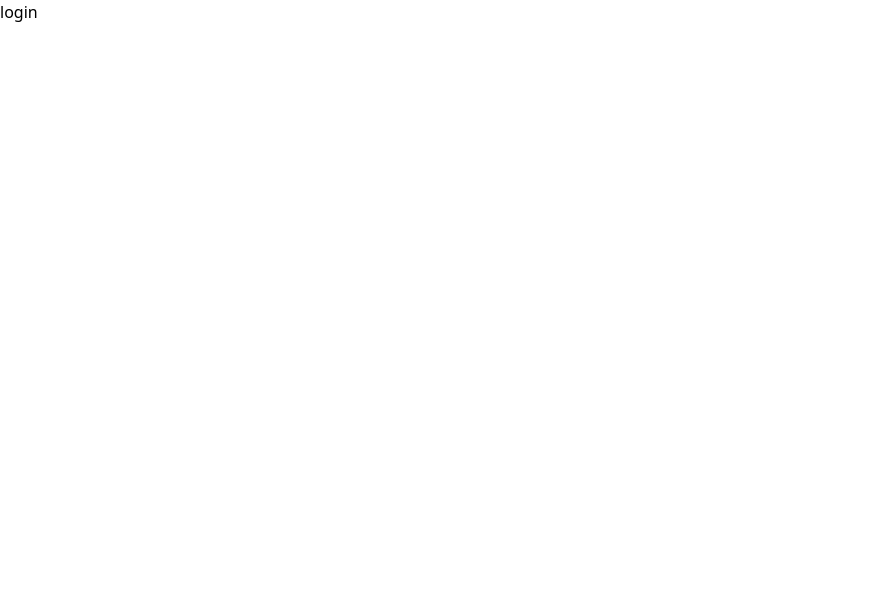
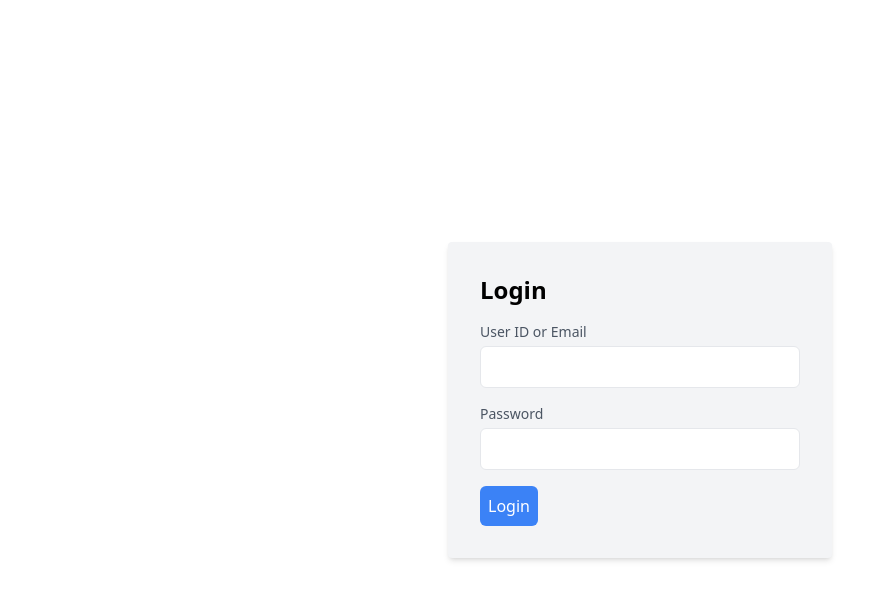
Before and after one commit to Meru45/CC-client, a React (Create React App) app: page /login in a window 1280 px wide. Shown: the top 600 px of the page, without its empty margins (0-894 px from the left). Built offline with nearby package versions, Linux system fonts and the light colour scheme.

Commit message:
Total login functionality created

```diff
--- a/src/App.js
+++ b/src/App.js
@@ -8,7 +8,14 @@ import SignupPage from "./pages/singup";
 import Login from "./pages/Login";
 
 const App = () => {
+    const [accessToken, setAccessToken] = useState("");
     const [loggedIn, setLoggedIn] = useState(false);
+
+    const loginData = (accessToken, loggedIn) => {
+        setAccessToken(accessToken);
+        setLoggedIn(loggedIn);
+    };
+
     return (
         <div>
             {loggedIn ? (
@@ -32,7 +39,7 @@ const App = () => {
                         <SignupPage />
                     </Route>
                     <Route path="/login">
-                        <Login />
+                        <Login loginData={loginData} />
                     </Route>
                 </div>
             )}
--- a/src/pages/HomePage.js
+++ b/src/pages/HomePage.js
@@ -18,6 +18,14 @@ const HomePage = () => {
             >
                 Singup
             </Link>
+            <Link
+                to="/login"
+                key="Login"
+                className="mb-3"
+                activeClassName="font-bold border-l-4 border-blue-500 pl-2"
+            >
+                Login
+            </Link>
         </div>
     );
 };
--- a/src/pages/Login.js
+++ b/src/pages/Login.js
@@ -1,7 +1,89 @@
-import React from "react";
+import React, { useState } from "react";
+import axios from "axios";
+import useNavigation from "../hooks/use-navigation";
 
-const Login = () => {
-    return <div>login</div>;
+const Login = ({ loginData }) => {
+    const [credentials, setCredentials] = useState({
+        userId: "",
+        password: "",
+    });
+
+    const [accessToken, setAccessToken] = useState("");
+    const [isLoggedIn, setIsLoggedIn] = useState(false);
+
+    const handleChange = (e) => {
+        const { name, value } = e.target;
+        setCredentials((prevCredentials) => ({
+            ...prevCredentials,
+            [name]: value,
+        }));
+    };
+
+    const handleLogin = async () => {
+        try {
+            const response = await axios.post(
+                "http://localhost:4000/auth/login", //change this in production
+                credentials
+            );
+
+            if (response.status === 200) {
+                const data = response.data;
+                await setAccessToken(data.accessToken);
+                await setIsLoggedIn(data.userLoggedIn);
+                loginData(accessToken, isLoggedIn);
+            } else {
+                console.error("Login failed");
+            }
+        } catch (error) {
+            console.error("Error during login:", error);
+        }
+    };
+
+    return (
+        <div className="flex items-center justify-center h-screen">
+            <div className="bg-gray-100 p-8 rounded shadow-md w-96">
+                <h1 className="text-2xl font-semibold mb-4">Login</h1>
+                <div className="mb-4">
+                    <label
+                        htmlFor="userId"
+                        className="block text-sm font-medium text-gray-600"
+                    >
+                        User ID or Email
+                    </label>
+                    <input
+                        type="text"
+                        id="userId"
+                        name="userId"
+                        value={credentials.userId}
+                        onChange={handleChange}
+                        className="mt-1 p-2 w-full border rounded-md"
+                    />
+                </div>
+                <div className="mb-4">
+                    <label
+                        htmlFor="password"
+                        className="block text-sm font-medium text-gray-600"
+                    >
+                        Password
+                    </label>
+                    <input
+                        type="password"
+                        id="password"
+                        name="password"
+                        value={credentials.password}
+                        onChange={handleChange}
+                        className="mt-1 p-2 w-full border rounded-md"
+                    />
+                </div>
+                <button
+                    onClick={handleLogin}
+                    className="bg-blue-500 text-white p-2 rounded-md"
+                >
+                    Login
+                </button>
+            </div>
+        </div>
+    );
 };
 
 export default Login;
```
